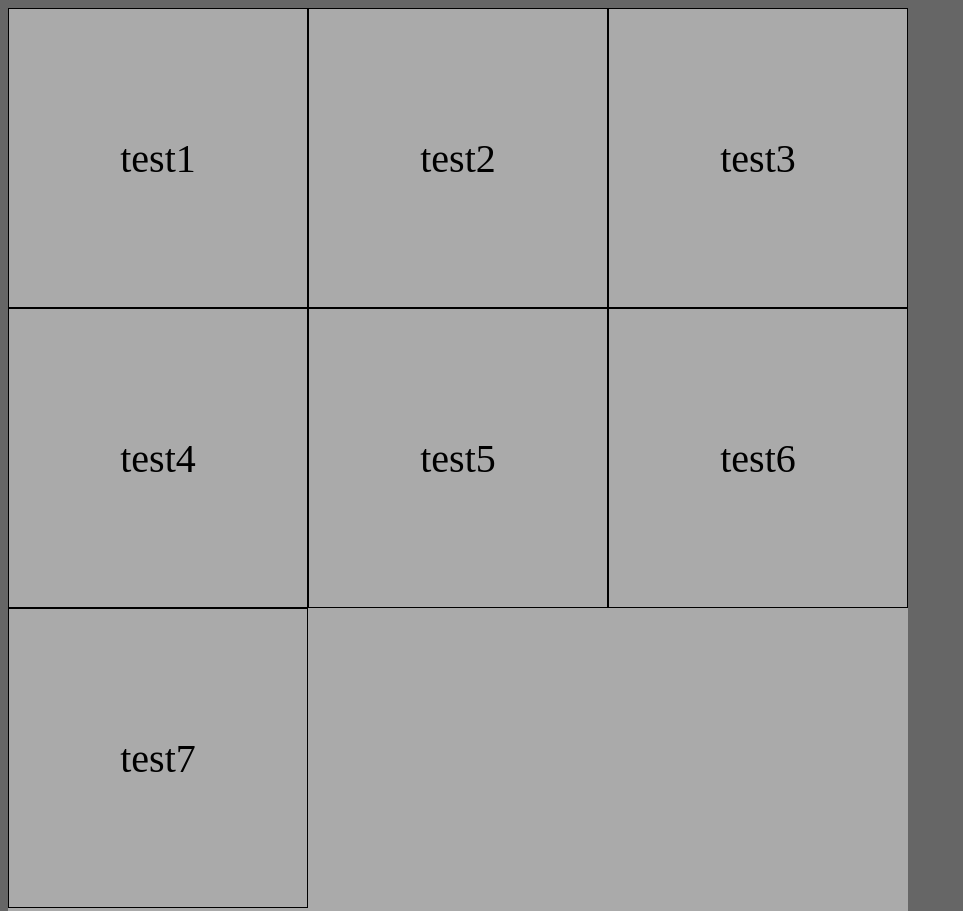
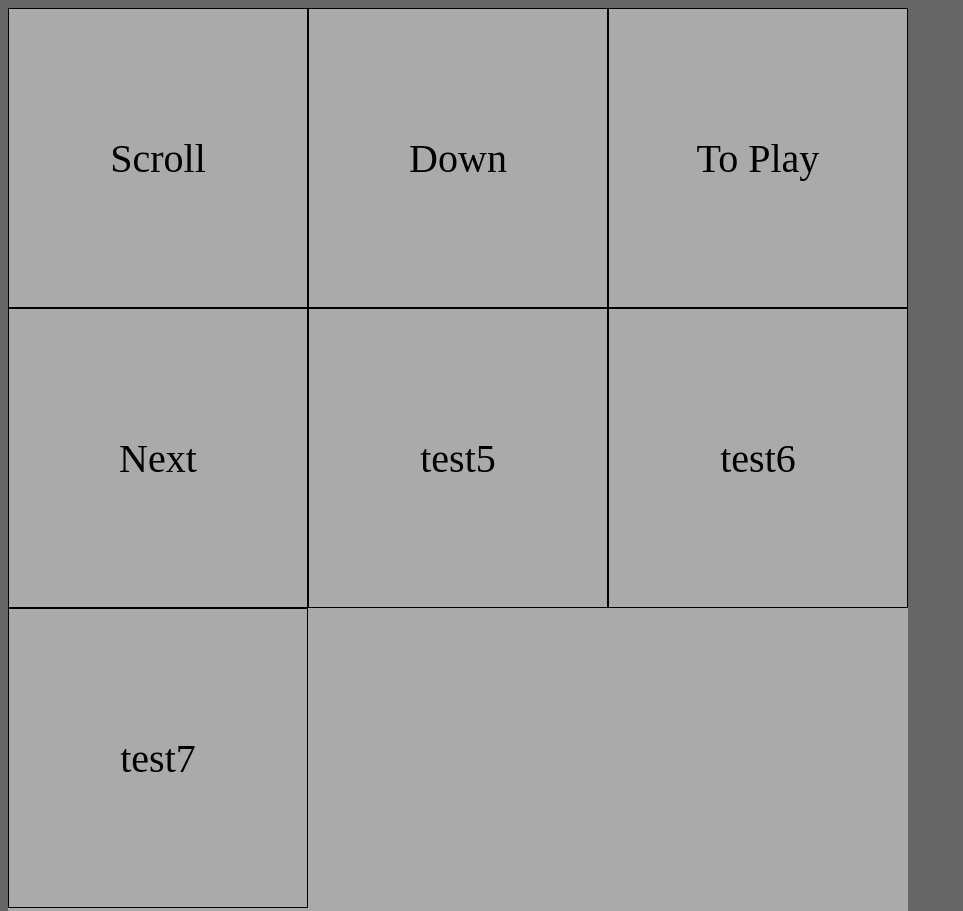
Before and after one commit to dev-orisma/Sequent-Animation-CSS, a plain HTML site: page test.html in a window 1280 px wide. Shown: the top 911 px of the page, without its empty margins (0-963 px from the left). Drawn offline with Linux system fonts and the light colour scheme.

Commit message:
Update Example

```diff
--- a/test.html
+++ b/test.html
@@ -6,16 +6,16 @@
 <body>
     <div>
         <div class='ani_box sani first begin'  sani-data="scroll:0,after:null,from_class:begin,to_class:end,delay:500">
-            test1
+            Scroll
         </div>
         <div class='ani_box sani' id='second' sani-data="scroll:0,after:.first,animation:anime1">
-            test2
+            Down
         </div>
         <div class='ani_box sani' id='s3' sani-data="scroll:0,after:#second,from_class:begin-2,to_class:end-2,delay:100">
-            test3
+            To Play
         </div>
         <div class='ani_box sani' id='s4' sani-data="scroll:0,after:null,from_class:begin-2,to_class:end-2,delay:200">
-            test4
+            Next
         </div>
         <div class='ani_box sani' id='s5' sani-data="scroll:100,after:#s4,from_class:begin-2,to_class:end-2,delay:200">
             test5
```
